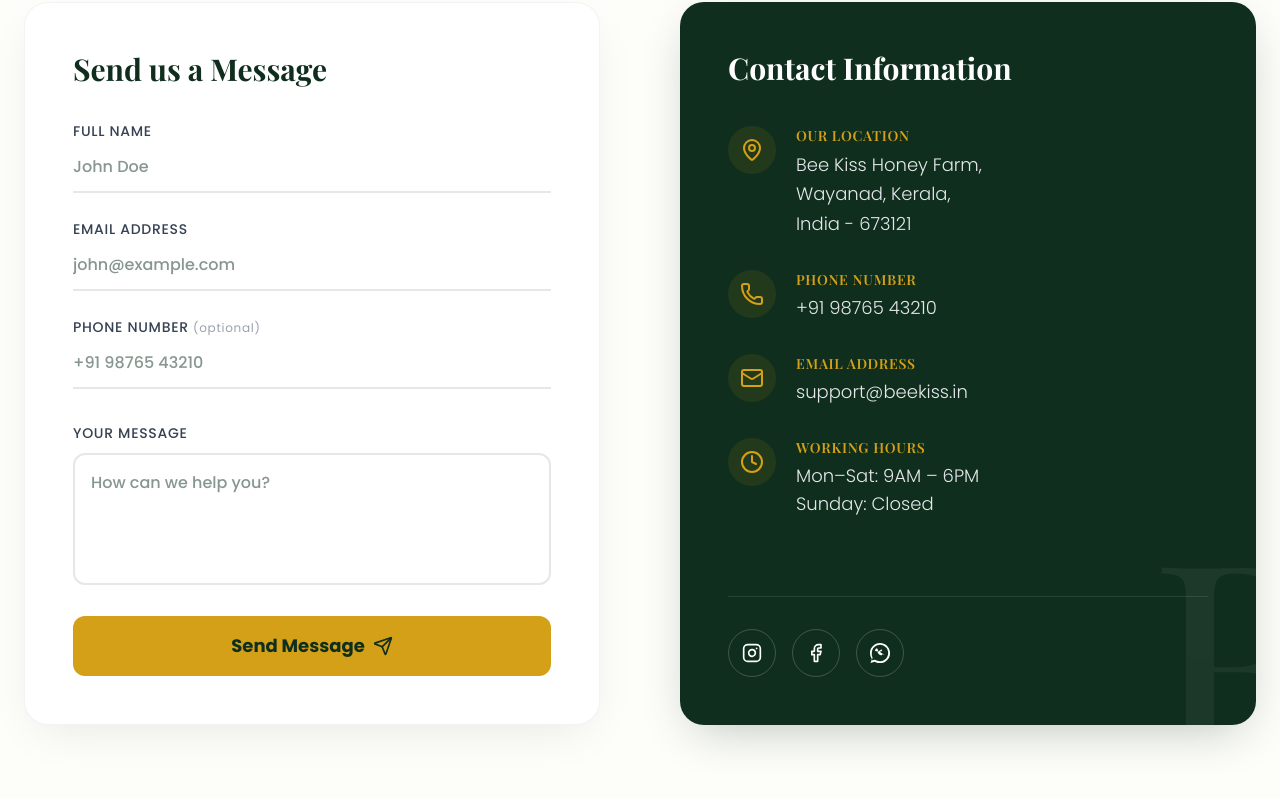
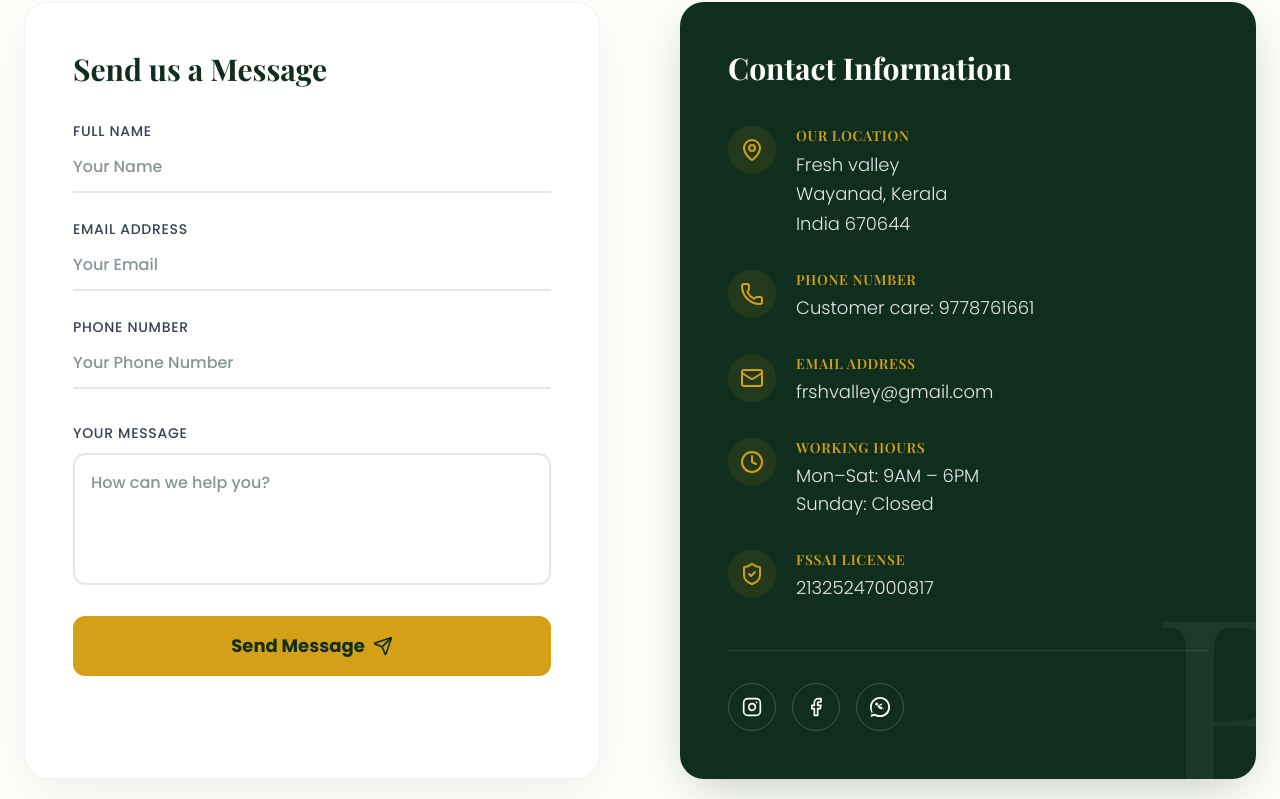
Before and after one commit to noufalkvalad-collab/BEEKISS-E-Commerce, a Next.js app: page /contact in a window 1280 px wide. Shown: the part 613-1412 px from the top of the page. Built offline with nearby package versions, Linux system fonts and the light colour scheme; no server answers; a web font is replaced by a local one.

Commit message:
spinner added to all loading staes

```diff
--- a/src/app/admin/(protected)/categories/page.tsx
+++ b/src/app/admin/(protected)/categories/page.tsx
@@ -266,7 +266,12 @@
                         <tbody className="divide-y divide-gray-100">
                             {isLoading ? (
                                 <tr>
-                                    <td colSpan={4} className="px-6 py-12 text-center text-gray-400">Loading categories...</td>
+                                    <td colSpan={4} className="px-6 py-12 text-center text-gray-400">
+                                        <div className="flex flex-col items-center justify-center">
+                                            <Loader2 className="w-8 h-8 animate-spin text-[#D4A017] mb-2" />
+                                            <p className="animate-pulse">Loading categories...</p>
+                                        </div>
+                                    </td>
                                 </tr>
                             ) : categories.length === 0 ? (
                                 <tr>
--- a/src/app/admin/(protected)/offers/page.tsx
+++ b/src/app/admin/(protected)/offers/page.tsx
@@ -301,7 +301,7 @@
                                                 <div className="text-xs font-mono text-gray-500 mt-0.5">{offer.code}</div>
                                             </td>
                                             <td className="px-6 py-4">
-                                                <span className={`inline-flex px-2 py-0.5 rounded textxs font-medium ${offer.type === 'GLOBAL' ? "bg-purple-50 text-purple-700" :
+                                                <span className={`inline-flex px-2 py-0.5 rounded text-xs font-medium ${offer.type === 'GLOBAL' ? "bg-purple-50 text-purple-700" :
                                                     offer.type === 'CATEGORY' ? "bg-blue-50 text-blue-700" :
                                                         "bg-orange-50 text-orange-700"
                                                     }`}>
--- a/src/app/admin/(protected)/products/page.tsx
+++ b/src/app/admin/(protected)/products/page.tsx
@@ -347,7 +347,12 @@
                         <tbody className="divide-y divide-gray-100">
                             {isLoading ? (
                                 <tr>
-                                    <td colSpan={6} className="px-6 py-12 text-center text-gray-400">Loading products...</td>
+                                    <td colSpan={6} className="px-6 py-12 text-center text-gray-400">
+                                        <div className="flex flex-col items-center justify-center">
+                                            <Loader2 className="w-8 h-8 animate-spin text-[#D4A017] mb-2" />
+                                            <p className="animate-pulse">Loading products...</p>
+                                        </div>
+                                    </td>
                                 </tr>
                             ) : products.length === 0 ? (
                                 <tr>
--- a/src/app/cart/page.tsx
+++ b/src/app/cart/page.tsx
@@ -3,7 +3,7 @@
 import Link from "next/link";
 import Image from "next/image";
 import { useCartStore } from "@/lib/store/useCartStore";
-import { Trash2, ChevronRight, Lock } from "lucide-react";
+import { Trash2, ChevronRight, Lock, Loader2 } from "lucide-react";
 import { useEffect, useState } from "react";
 import { useSession } from "next-auth/react";
 import { useRouter } from "next/navigation";
@@ -30,7 +30,12 @@
     }, [mounted, status, router]);
 
     if (!mounted || status === "loading" || status === "unauthenticated") {
-        return <div className="min-h-[70vh] flex items-center justify-center">Loading cart...</div>;
+        return (
+            <div className="min-h-[70vh] flex flex-col items-center justify-center text-forest-green">
+                <Loader2 className="w-10 h-10 animate-spin mb-4 text-[#D4A017]" />
+                <p className="text-gray-500 font-medium animate-pulse">Loading cart...</p>
+            </div>
+        );
     }
 
     const subtotal = totalPrice();
--- a/src/app/contact/page.tsx
+++ b/src/app/contact/page.tsx
@@ -1,6 +1,6 @@
 "use client";
 
-import { MapPin, Phone, Mail, Clock, Instagram, Facebook, Send, Loader2 } from "lucide-react";
+import { MapPin, Phone, Mail, Clock, ShieldCheck, Instagram, Facebook, Send, Loader2 } from "lucide-react";
 import { useState } from "react";
 import { toast } from "sonner";
 
@@ -59,7 +59,7 @@
                                     minLength={2}
                                     maxLength={50}
                                     className="w-full border-b-2 border-gray-200 py-3 bg-transparent text-[#0F2E1D] font-medium focus:outline-none focus:border-[#D4A017] transition-colors"
-                                    placeholder="John Doe"
+                                    placeholder="Your Name"
                                     required
                                     title="Please enter your full name (2-50 characters)"
                                 />
@@ -71,19 +71,19 @@
                                     type="email"
                                     id="email"
                                     className="w-full border-b-2 border-gray-200 py-3 bg-transparent text-[#0F2E1D] font-medium focus:outline-none focus:border-[#D4A017] transition-colors"
-                                    placeholder="john@example.com"
+                                    placeholder="Your Email"
                                     required
                                 />
                             </div>
 
                             <div className="space-y-2">
-                                <label htmlFor="phone" className="text-sm font-medium text-gray-700 font-sans uppercase tracking-wider">Phone Number <span className="text-xs text-gray-400 lowercase font-normal">(Optional)</span></label>
+                                <label htmlFor="phone" className="text-sm font-medium text-gray-700 font-sans uppercase tracking-wider">Phone Number <span className="text-xs text-gray-400 lowercase font-normal"></span></label>
                                 <input
                                     type="tel"
                                     id="phone"
                                     pattern="^\+?[0-9\s\-\(\)]{7,15}$"
                                     className="w-full border-b-2 border-gray-200 py-3 bg-transparent text-[#0F2E1D] font-medium focus:outline-none focus:border-[#D4A017] transition-colors"
-                                    placeholder="+91 98765 43210"
+                                    placeholder="Your Phone Number"
                                     title="Please enter a valid phone number format"
                                 />
                             </div>
@@ -141,9 +141,9 @@
                                     <div>
                                         <h3 className="text-[#D4A017] font-semibold tracking-wider uppercase text-sm mb-1">Our Location</h3>
                                         <p className="text-gray-200 font-light leading-relaxed font-sans text-lg">
-                                            Bee Kiss Honey Farm,<br />
-                                            Wayanad, Kerala,<br />
-                                            India - 673121
+                                            Fresh valley<br />
+                                            Wayanad, Kerala<br />
+                                            India 670644
                                         </p>
                                     </div>
                                 </div>
@@ -155,7 +155,7 @@
                                     <div>
                                         <h3 className="text-[#D4A017] font-semibold tracking-wider uppercase text-sm mb-1">Phone Number</h3>
                                         <p className="text-gray-200 font-light font-sans text-lg">
-                                            +91 98765 43210
+                                            Customer care: 9778761661
                                         </p>
                                     </div>
                                 </div>
@@ -167,7 +167,7 @@
                                     <div>
                                         <h3 className="text-[#D4A017] font-semibold tracking-wider uppercase text-sm mb-1">Email Address</h3>
                                         <p className="text-gray-200 font-light font-sans text-lg">
-                                            support@beekiss.in
+                                            frshvalley@gmail.com
                                         </p>
                                     </div>
                                 </div>
@@ -181,6 +181,18 @@
                                         <p className="text-gray-200 font-light font-sans text-lg">
                                             Mon–Sat: 9AM – 6PM<br />
                                             Sunday: Closed
+                                        </p>
+                                    </div>
+                                </div>
+
+                                <div className="flex items-start gap-5 group">
+                                    <div className="w-12 h-12 rounded-full bg-[#D4A017]/10 flex items-center justify-center shrink-0 group-hover:bg-[#D4A017] transition-colors duration-300">
+                                        <ShieldCheck className="w-6 h-6 text-[#D4A017] group-hover:text-[#0F2E1D] transition-colors" />
+                                    </div>
+                                    <div>
+                                        <h3 className="text-[#D4A017] font-semibold tracking-wider uppercase text-sm mb-1">FSSAI License</h3>
+                                        <p className="text-gray-200 font-light font-sans text-lg">
+                                            21325247000817
                                         </p>
                                     </div>
                                 </div>
--- a/src/app/wishlist/page.tsx
+++ b/src/app/wishlist/page.tsx
@@ -5,7 +5,7 @@
 import { useSession } from "next-auth/react";
 import { useRouter } from "next/navigation";
 import { useEffect, useState } from "react";
-import { Trash2, Heart, ExternalLink } from "lucide-react";
+import { Trash2, Heart, ExternalLink, Loader2 } from "lucide-react";
 import { useWishlistStore } from "@/lib/store/useWishlistStore";
 
 export default function WishlistPage() {
@@ -52,7 +52,12 @@
     };
 
     if (status === "loading" || isLoading) {
-        return <div className="min-h-[70vh] flex items-center justify-center text-forest-green">Loading wishlist...</div>;
+        return (
+            <div className="min-h-[70vh] flex flex-col items-center justify-center text-forest-green">
+                <Loader2 className="w-10 h-10 animate-spin mb-4 text-[#D4A017]" />
+                <p className="text-gray-500 font-medium animate-pulse">Loading wishlist...</p>
+            </div>
+        );
     }
 
     if (wishlist.length === 0) {
```
Also changed, not shown: src/app/admin/(protected)/users/page.tsx (+7 -2 lines), src/app/products/[slug]/page.tsx (+7 -2 lines).
